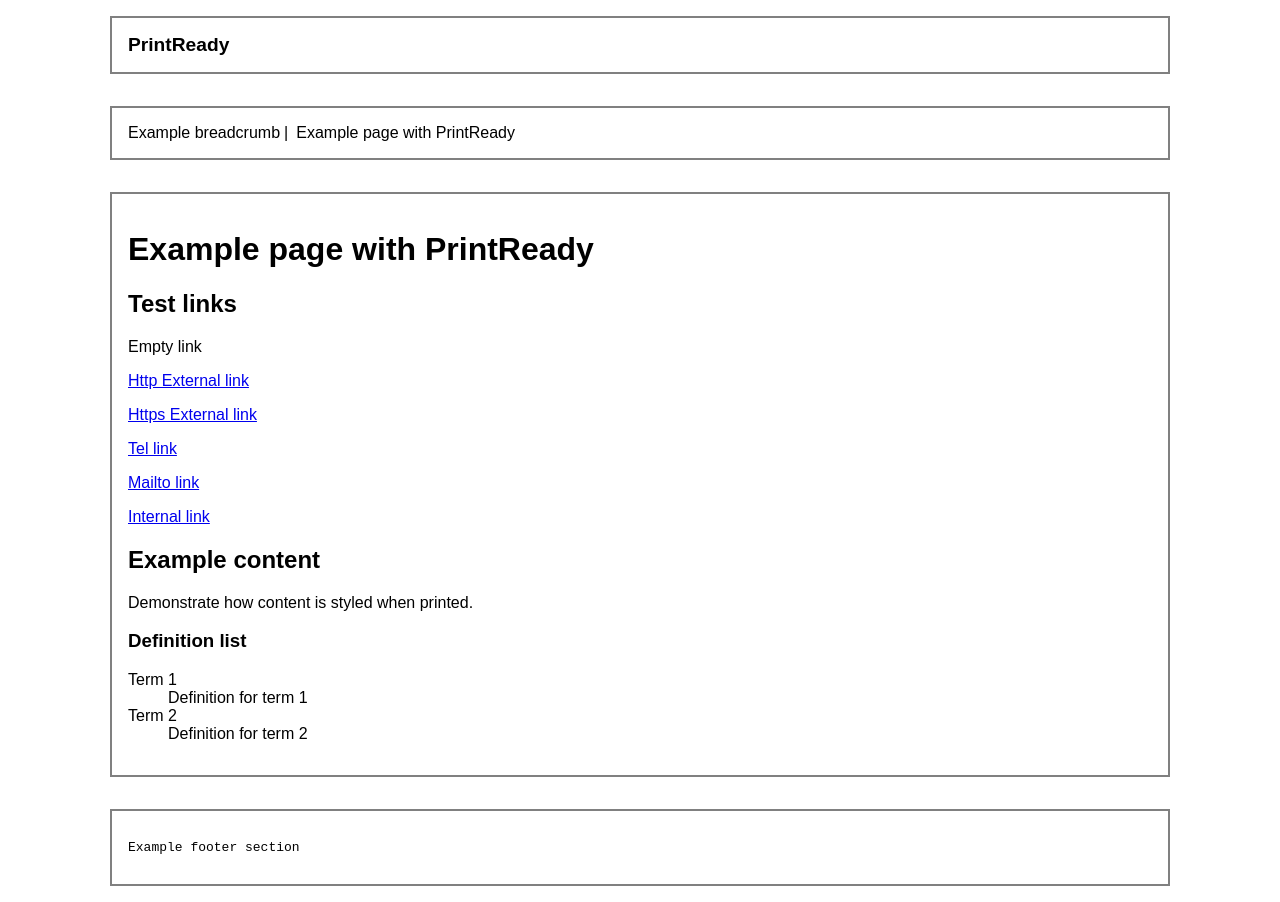
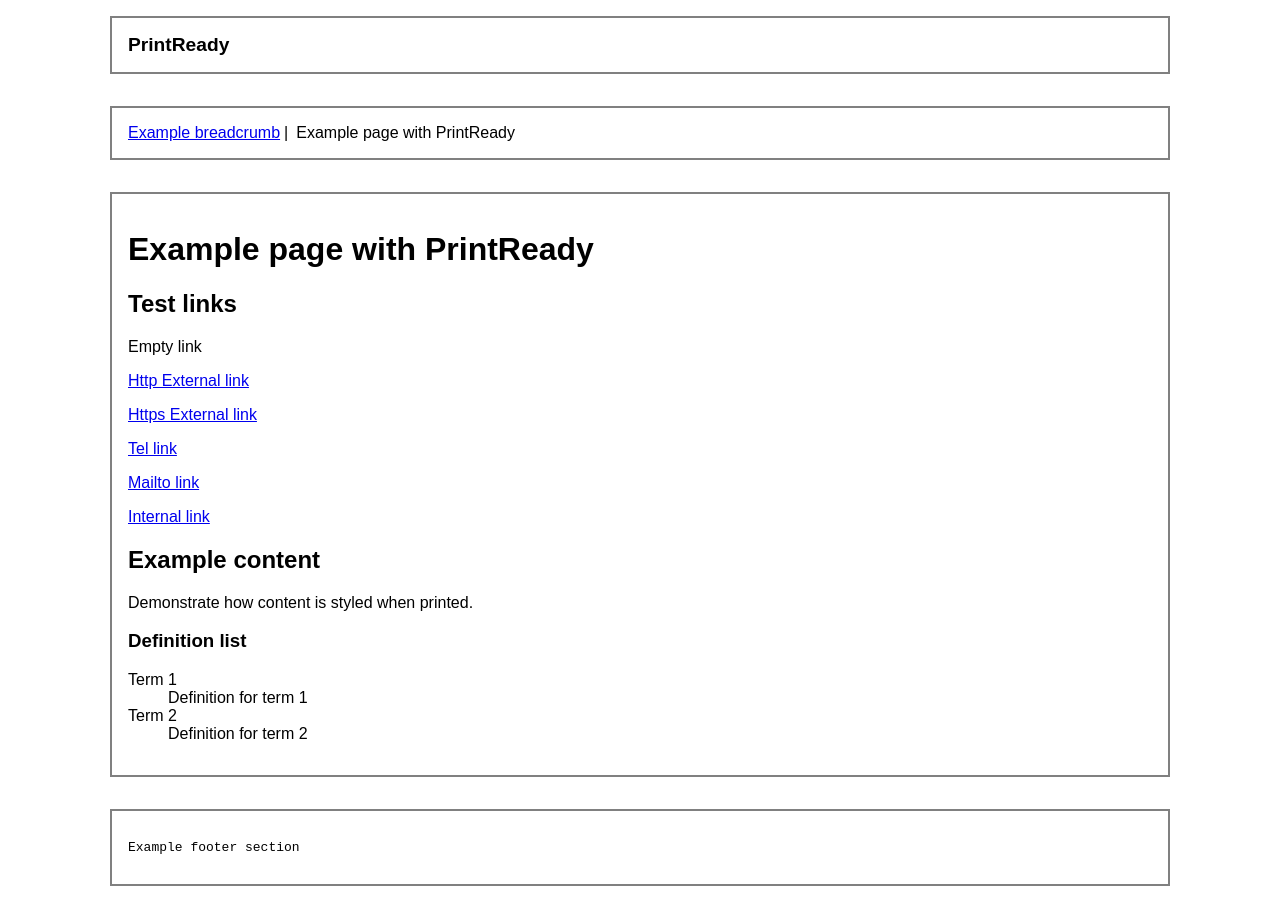
Before and after one commit to GOVTNZ/print-ready, a website: page with-printready.html in a window 1280 px wide. Drawn offline with Linux system fonts and the light colour scheme.

Commit message:
Adjust breadcrumb html

```diff
--- a/with-printready.html
+++ b/with-printready.html
@@ -18,7 +18,7 @@
 
     <nav class="breadcrumbs" aria-label="breadcrumb">
         <ol>
-            <li>Example breadcrumb</li>
+            <li><a href="#">Example breadcrumb</a></li>
             <li aria-current="page">Example page with PrintReady</li>
         </ol>
     </nav>
```
Also changed, not shown: without-printready.html (+1 -1 lines).
